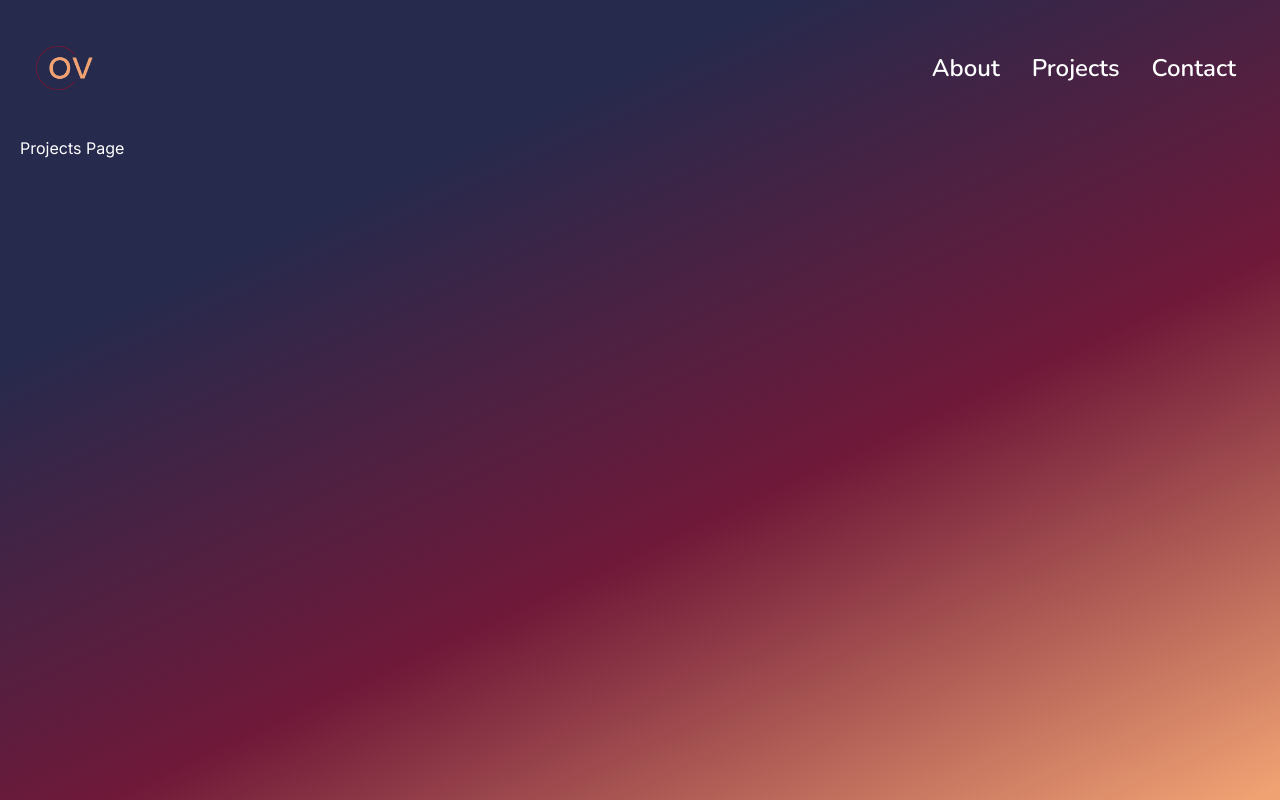
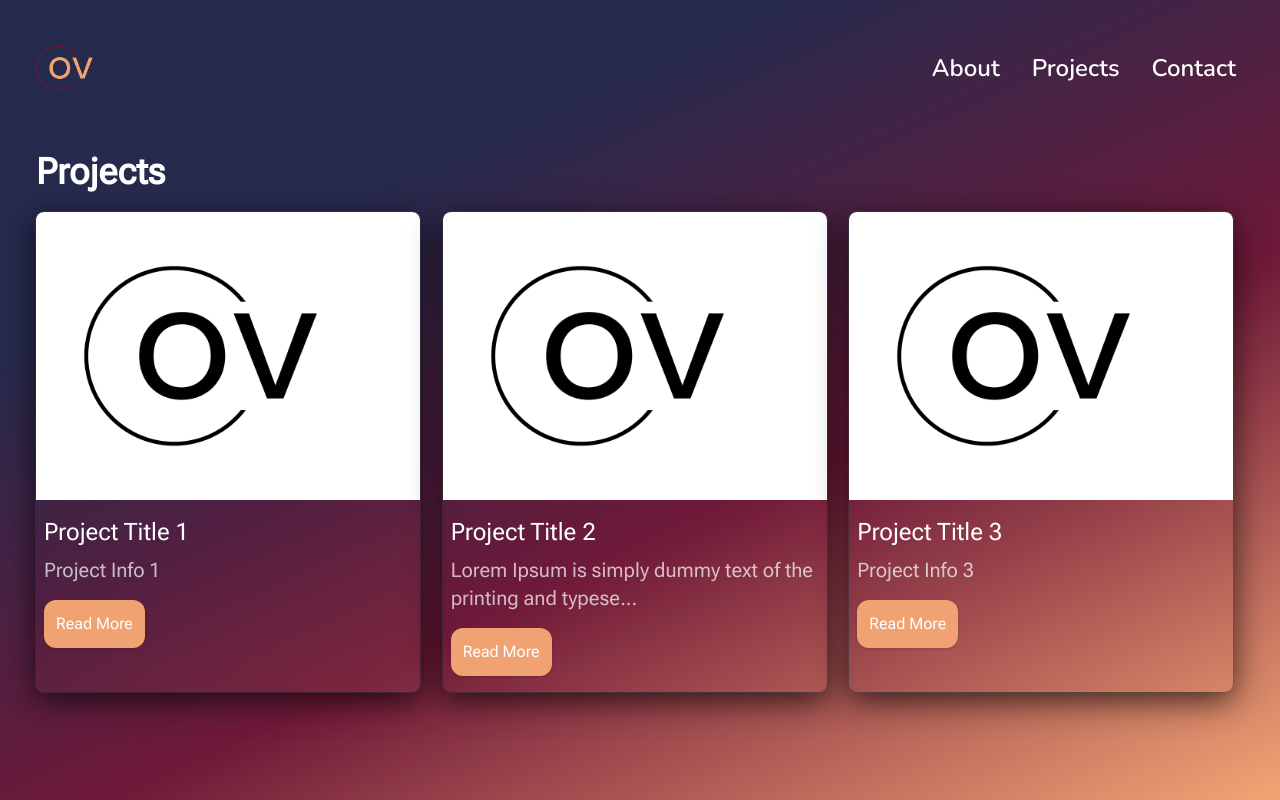
Before and after one commit to oscarvel821/web-portfolio, a Next.js app: page /projects in a window 1280 px wide. Built offline with nearby package versions, Linux system fonts and the light colour scheme.

Commit message:
creation of project page, project cards, and project modal

```diff
--- a/src/app/projects/page.tsx
+++ b/src/app/projects/page.tsx
@@ -1,8 +1,17 @@
+import ProjectList from "@/components/project/ProjectList";
+
 const ProjectsPage = () => {
   return (
-    <div>
-      Projects Page
-    </div>
+    <main className="p-4 grow">
+      <section className="font-RobotoFlex">
+        <h1 className="text-4xl font-bold">Projects</h1>
+      </section>
+      <section className="mt-5">
+        <div className="">
+          <ProjectList />
+        </div>
+      </section>
+    </main>
   )
 }
 
--- /dev/null
+++ b/src/components/portal/ReactPortal.tsx
@@ -0,0 +1,46 @@
+import { useState, useLayoutEffect } from "react";
+import { createPortal } from "react-dom";
+
+interface props {
+    children : React.ReactElement;
+    wrapperId : string;
+}
+
+const createWrapperAndAppendToBody = (wrapperId : string) => {
+    if(!document) return null;
+
+    const wrapperElement = document.createElement("div");
+    wrapperElement.setAttribute('id', wrapperId);
+    document.body.appendChild(wrapperElement);
+    return wrapperElement;
+}
+
+const ReactPortal = ({children, wrapperId} : props) => {
+
+    const [wrapperElement, setWrapperElement] = useState<HTMLElement>();
+
+    useLayoutEffect(() => {
+        let element = document.getElementById(wrapperId);
+        let systemCreated = false;
+
+        //if element is not found with wrapperId or wrapperId is not provided
+        //create and append to the body
+        if (!element) {
+            systemCreated = true;
+            element = createWrapperAndAppendToBody(wrapperId);
+        }
+        setWrapperElement(element!);
+
+        return () => {
+            if (systemCreated && element?.parentNode){
+                element.parentNode.removeChild(element);
+            }
+        }
+    }, [wrapperId])
+
+    if(!wrapperElement) return null;
+
+    return createPortal(children, wrapperElement);
+}
+
+export default ReactPortal;
--- /dev/null
+++ b/src/components/project/ProjectCard.tsx
@@ -0,0 +1,61 @@
+"use client"
+import { useState } from "react";
+import ProjectModal from "./ProjectModal";
+import { FaLongArrowAltRight } from "react-icons/fa";
+
+interface props {
+    img : string;
+    title : string;
+    text : string;
+}
+
+const cropText = (text : string, size : number) => {
+    if(text.length > size)
+        return text.substring(0, size - 1) + "..."
+
+    return text
+}
+
+const ProjectCard = ({img, title, text} : props) => {
+
+    const [projectModalShow, setProjectModalShow] = useState<boolean>(false);
+
+    const handleClose = () => {
+        setProjectModalShow(false);
+    }
+
+
+    return (
+        <div className='sm:max-w-full md:max-w-md lg:max-w-sm glass rounded-lg shadow outline outline-1 outline-slate-600/30'>
+            <img className="rounded-t-lg" src={img}/>
+            <div className='font-RobotoFlex p-2'>
+                <h3 className='text-2xl my-2'>
+                    {title}
+                </h3>
+                <h4 className='text-xl text-opacity-70 my-2'>
+                    {cropText(text, 60)}
+                </h4>
+                <button onClick={() => setProjectModalShow(true)} className="bg-[#F0A273] rounded-xl p-3  shadow hover:shadow-lg hover:bg-[#D18B4D] active:bg-[#B47634] my-2">Read More</button>
+            </div>
+            {projectModalShow && (
+                <ProjectModal show= {projectModalShow} handleClose={handleClose}>
+                    <img className="rounded-t-lg mt-3" src={img}/>
+                    <div className='font-RobotoFlex p-2'>
+                        <h3 className='text-2xl my-2'>
+                            {title}
+                        </h3>
+                        <h4 className='text-xl text-opacity-70 my-2'>
+                            {text}
+                        </h4>
+                            <a className="inline-flex items-center cursor-pointer hover:scale-105 transform transition-transform" href="https://www.github.com/" target="_blank">
+                                <span className="text-xl me-1">View Github Page</span>
+                                <FaLongArrowAltRight size={40} />
+                            </a>
+                    </div>
+                </ProjectModal>
+            )}
+        </div>
+    )
+}
+
+export default ProjectCard;
--- /dev/null
+++ b/src/components/project/ProjectList.tsx
@@ -0,0 +1,38 @@
+import ProjectCard from "./ProjectCard";
+
+interface project {
+    img : string;
+    title : string;
+    text : string;
+}
+
+const ProjectList = () => {
+
+    const projects : project[] = [
+        {
+            img : "/ov-high-resolution-logo-black.png",
+            title : "Project Title 1",
+            text : "Project Info 1"
+        },
+        {
+            img : "/ov-high-resolution-logo-black.png",
+            title : "Project Title 2",
+            text : "Lorem Ipsum is simply dummy text of the printing and typesetting industry. Lorem Ipsum has been the industry's standard dummy text ever since the 1500s, when an unknown printer took a galley of type and scrambled it to make a type specimen book. It has survived not only five centuries, but also the leap into electronic typesetting, remaining essentially unchanged. It was popularised in the 1960s with the release of Letraset sheets containing Lorem Ipsum passages, and more recently with desktop publishing software like Aldus PageMaker including versions of Lorem Ipsum."
+        },
+        {
+            img : "/ov-high-resolution-logo-black.png",
+            title : "Project Title 3",
+            text : "Project Info 3"
+        }
+    ]
+
+    return (
+        <div className="grid md:grid-cols-2 lg:grid-cols-3 gap-3">
+            {projects.map((p, index) => (
+                <ProjectCard img={p.img} title={p.title} text={p.text} />
+            ))}
+        </div>
+    )
+}
+
+export default ProjectList;
--- /dev/null
+++ b/src/components/project/ProjectModal.tsx
@@ -0,0 +1,38 @@
+import React, { useEffect } from "react";
+import ReactPortal from "@/components/portal/ReactPortal";
+import { IoMdClose } from "react-icons/io";
+
+interface props {
+    children : React.ReactNode;
+    show : boolean;
+    handleClose : () => void;
+}
+
+const ProjectModal = ({children, show, handleClose} : props) => {
+
+    useEffect(() => {
+        document.body.style.overflow = "hidden";
+        return () : void => {
+            document.body.style.overflow = "unset";
+        };
+    }, [show])
+
+    if (!show) return null;
+
+    return (
+        <ReactPortal wrapperId="react-portal-modal-container">
+            <>
+                <div className="fixed top-0 left-0  w-screen h-screen z-50 flex justify-center items-center bg-neutral-800/30">
+                    <div className="rounded flex flex-col box-border w-3/4 md:w-1/2 max-w-screen-md overflow-hidden p-5 glass">
+                        <button className="self-end" onClick={handleClose}><IoMdClose size={35}/></button>
+                        <div>
+                            {children}
+                        </div>
+                    </div>
+                </div>
+            </>
+        </ReactPortal>
+    )
+}
+
+export default ProjectModal
```
